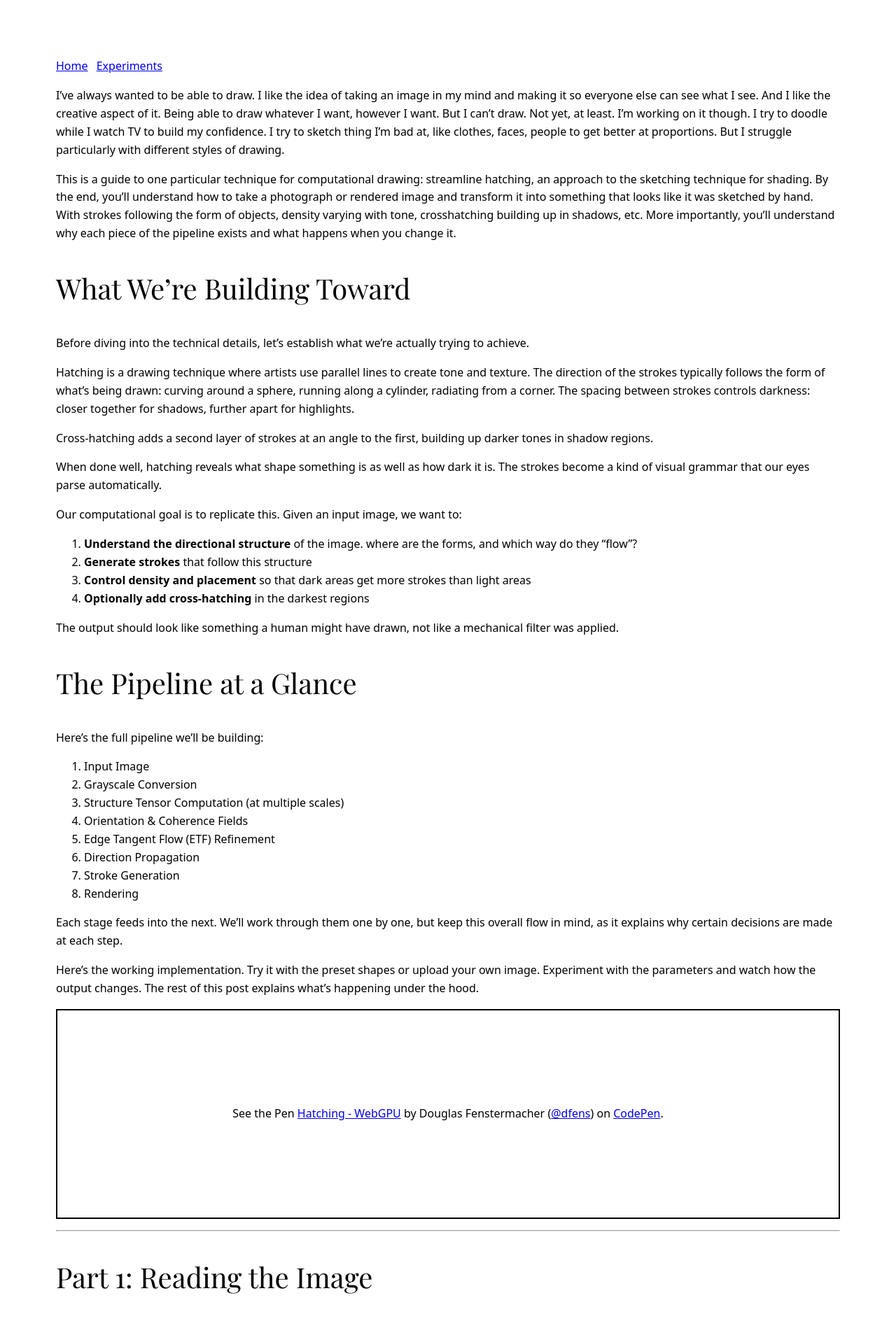
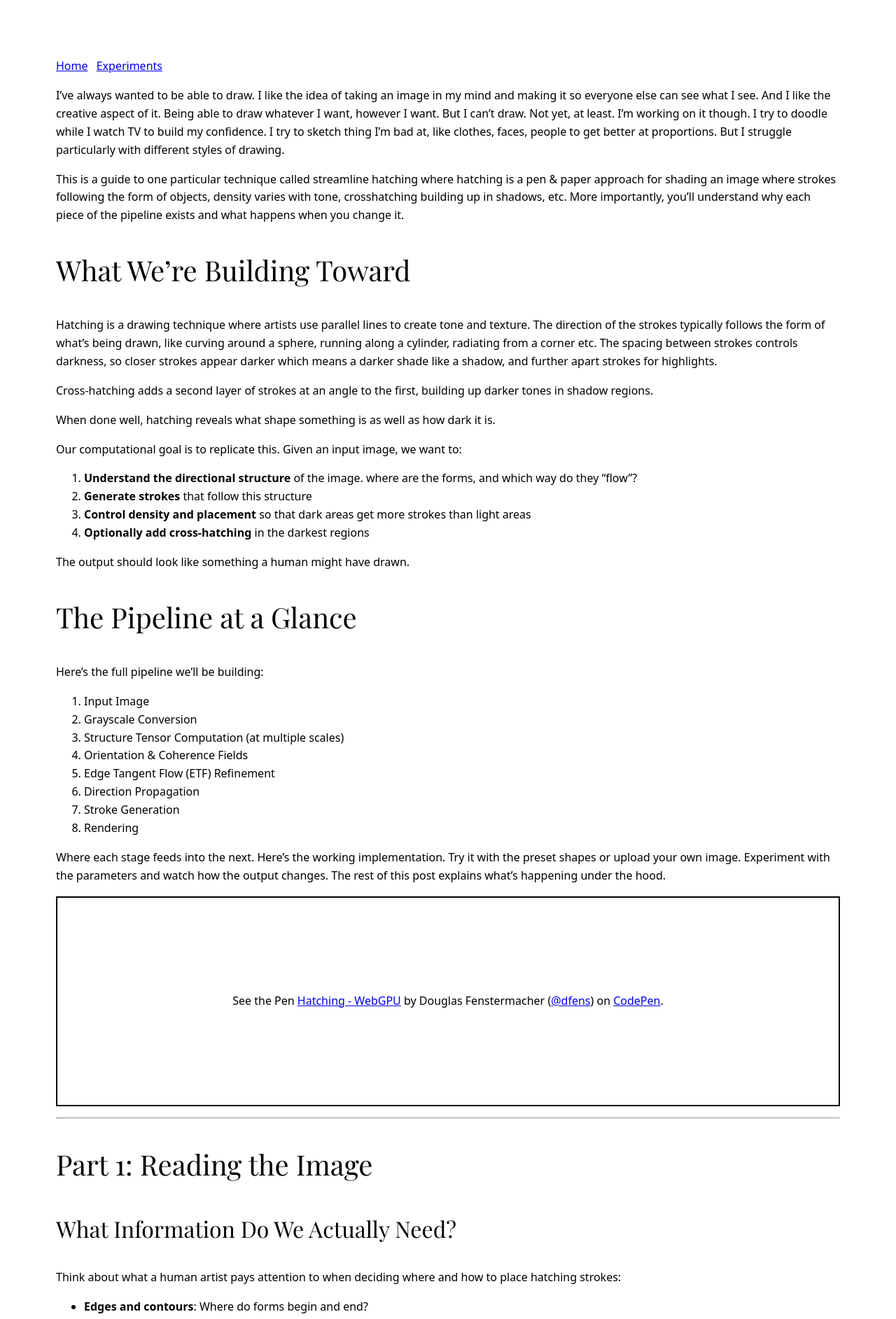
Before and after one commit to dpfens/dpfens.github.io, a Jekyll site: the page built from experiment/_posts/2025-12-26-streamline-hatching.md, in a window 1280 px wide. Shown: the part 683-2568 px from the top of the page at 70% size. Built offline with Jekyll 4.4.1, drawn with Linux system fonts in a browser that asks for light colours; some web fonts are replaced; a script that is not in the unit is left out; some of the changed text lies outside the part shown.

Commit message:
Removes fluff and improves formatting

````diff
--- a/experiment/_posts/2025-12-26-streamline-hatching.md
+++ b/experiment/_posts/2025-12-26-streamline-hatching.md
@@ -10,17 +10,15 @@ introduction: A guide to streamline hatching, a technique for transforming image
 
 I've always wanted to be able to draw. I like the idea of taking an image in my mind and making it so everyone else can see what I see. And I like the creative aspect of it.  Being able to draw whatever I want, however I want.  But I can't draw. Not yet, at least.  I'm working on it though.  I try to doodle while I watch TV to build my confidence.  I try to sketch thing I'm bad at, like clothes, faces, people to get better at proportions.  But I struggle particularly with different styles of drawing.
 
-This is a guide to one particular technique for computational drawing: *streamline hatching*, an approach to the sketching technique for shading. By the end, you'll understand how to take a photograph or rendered image and transform it into something that looks like it was sketched by hand.  With strokes following the form of objects, density varying with tone, crosshatching building up in shadows, etc. More importantly, you'll understand *why* each piece of the pipeline exists and what happens when you change it.
+This is a guide to one particular technique called *streamline hatching* where *hatching* is a pen & paper approach for shading an image where strokes following the form of objects, density varies with tone, crosshatching building up in shadows, etc. More importantly, you'll understand *why* each piece of the pipeline exists and what happens when you change it.
 
 ## What We're Building Toward
 
-Before diving into the technical details, let's establish what we're actually trying to achieve.
-
-Hatching is a drawing technique where artists use parallel lines to create tone and texture. The direction of the strokes typically follows the form of what's being drawn: curving around a sphere, running along a cylinder, radiating from a corner. The spacing between strokes controls darkness: closer together for shadows, further apart for highlights.
+Hatching is a drawing technique where artists use parallel lines to create tone and texture. The direction of the strokes typically follows the form of what's being drawn, like curving around a sphere, running along a cylinder, radiating from a corner etc. The spacing between strokes controls darkness, so closer strokes appear darker which means a darker shade like a shadow, and further apart strokes for highlights.
 
 Cross-hatching adds a second layer of strokes at an angle to the first, building up darker tones in shadow regions.
 
-When done well, hatching reveals *what shape* something is as well as *how dark* it is. The strokes become a kind of visual grammar that our eyes parse automatically.
+When done well, hatching reveals *what shape* something is as well as *how dark* it is.
 
 Our computational goal is to replicate this. Given an input image, we want to:
 
@@ -29,7 +27,7 @@ Our computational goal is to replicate this. Given an input image, we want to:
 3. **Control density and placement** so that dark areas get more strokes than light areas
 4. **Optionally add cross-hatching** in the darkest regions
 
-The output should look like something a human might have drawn, not like a mechanical filter was applied.
+The output should look like something a human might have drawn.
 
 ## The Pipeline at a Glance
 
@@ -44,9 +42,7 @@ Here's the full pipeline we'll be building:
 7. Stroke Generation
 8. Rendering
 
-Each stage feeds into the next. We'll work through them one by one, but keep this overall flow in mind, as it explains why certain decisions are made at each step.
-
-Here's the working implementation. Try it with the preset shapes or upload your own image.  Experiment with the parameters and watch how the output changes. The rest of this post explains what's happening under the hood.
+Where each stage feeds into the next.  Here's the working implementation. Try it with the preset shapes or upload your own image.  Experiment with the parameters and watch how the output changes. The rest of this post explains what's happening under the hood.
 
 <p class="codepen" data-height="900" data-default-tab="result" data-slug-hash="emzmzdd" data-pen-title="Hatching - WebGPU" data-user="dfens" style="height: 300px; box-sizing: border-box; display: flex; align-items: center; justify-content: center; border: 2px solid; margin: 1em 0; padding: 1em;">
   <span>See the Pen <a href="https://codepen.io/dfens/pen/emzmzdd">
@@ -68,7 +64,7 @@ Think about what a human artist pays attention to when deciding where and how to
 - **Confidence**: How certain are we about the direction? (A flat, textureless wall gives us nothing to work with.)
 - **Tone**: How dark should this region be?
 
-Tone is easy. We look at the brightness of each pixel. The first three are harder. They require us to analyze the *local structure* of the image, not just individual pixel values.
+Tone is easy. We look at the brightness of each pixel. The first three are harder as they require that we analyze the *local structure* of the image instead of just the darkness/lightness of individual pixels.
 
 This is where the **structure tensor** comes in.
 
@@ -133,7 +142,6 @@ The implementation detects background regions using two criteria:
 
 Pixels matching both criteria are flagged. We can either avoid placing strokes there entirely, or let strokes pass through with reduced confidence.
 
----
 
 ## Part 2: Building the Flow Field
 
@@ -141,7 +149,7 @@ Pixels matching both criteria are flagged. We can either avoid placing strokes t
 
 The structure tensor gives us orientation and coherence at each pixel. But these values are noisy, and neighboring pixels might have slightly inconsistent orientations. If we traced strokes directly through this field, they'd be jittery and unnatural.
 
-The **Edge Tangent Flow (ETF)** refinement step smooths the orientation field while preserving (and even enhancing) edges. It's based on a technique from line drawing research (Kang et al., "Coherent Line Drawing").
+The **Edge Tangent Flow (ETF)** refinement step smooths the orientation field while preserving (and even enhancing) edges. It's based on a technique from line drawing research ([Kang et al., "Coherent Line Drawing"](https://cg.postech.ac.kr/papers/kang_npar07_hi.pdf)).
 
 The algorithm iteratively refines the field:
 
@@ -207,8 +215,6 @@ for each unreliable pixel {
   }
 }
 ```
-
----
 
 ## Part 3: Drawing the Strokes
 
@@ -297,8 +303,6 @@ The actual length of each stroke is determined by:
 
 Darker, high-coherence regions get longer strokes. Lighter, uncertain regions get shorter ones.
 
----
-
 ## Part 4: Cross-Hatching
 
 Cross-hatching adds strokes perpendicular to the primary direction in dark regions. This builds up tone and adds visual interest.
@@ -374,8 +378,6 @@ function strokesToSVG(strokes, width, height, style) {
 }
 ```
 
----
-
 ## Part 6: Putting It All Together
 
 ### The Parameter Space
@@ -438,8 +440,8 @@ The implementation includes several presets that configure these parameters for
 The implementation supports both CPU and WebGPU backends. The core algorithms are the same; only the tensor operations differ.
 
 For CPU:
-- Structure tensor computation: `O(width × height × scales × kernel_size²)`
-- ETF refinement: `O(width × height × iterations × kernel_size²)`
+- Structure tensor computation: `O(width × height × scales × kernel_size^2)`
+- ETF refinement: `O(width × height × iterations × kernel_size^2)`
 - Stroke generation: `O(stroke_count × max_length)`
 
 For interactive use on typical images (500×500), CPU processing takes 1-3 seconds on a modern browser. WebGPU reduces this substantially for the tensor operations but has overhead for the stroke generation phase which remains serial.
````
Also changed, not shown: other parts of experiment/_posts/2025-12-26-streamline-hatching.md (+16 -3 lines).
